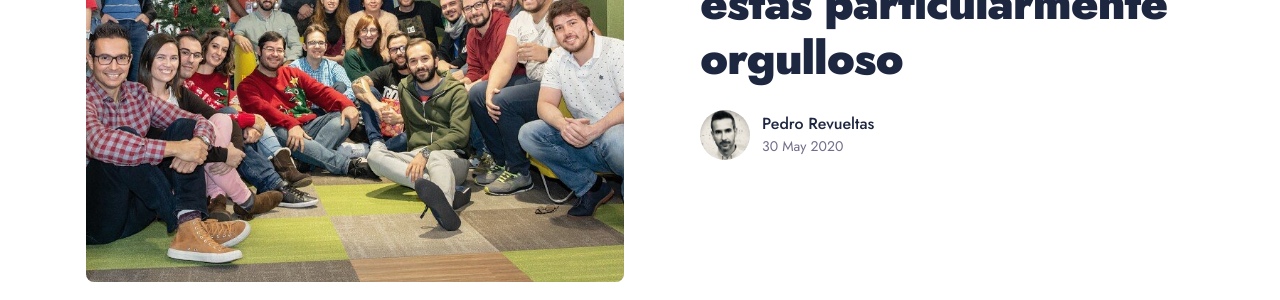
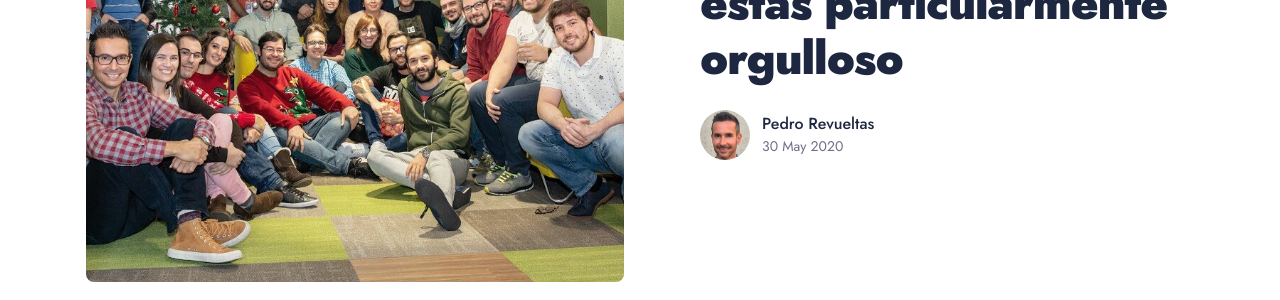
Before and after one commit to prevueltas/prevueltas.github.io, a Jekyll site: the page built from _posts/2020-05-30-ese-proyecto-del-que-estas-particularmente-orgulloso.md, in a window 1280 px wide. Shown: the part 322-622 px from the top of the page. Built offline with Jekyll 4.4.1, drawn with Linux system fonts in a browser that asks for light colours; nearby versions of some CDN libraries.

Commit message:
Updated profile pictures

```diff
--- a/_config.yml
+++ b/_config.yml
@@ -2,7 +2,7 @@
 # Site Settings
 title: Pedro Revueltas
 logo: # You can add own logo. For example '/images/logo.png'.
-description: Web personal de Pedro Revueltas
+description: Blog personal de Pedro Revueltas
 baseurl: "" # the subpath of your site, e.g. /blog
 url: "https://pedrorevueltas.com" # the base hostname & protocol for your site, e.g. http://example.com
 color_scheme: auto # You can choose three modes auto, light, and dark. By default, the auto mode is set, which means the user can choose the light or dark mode themself.
@@ -13,7 +13,7 @@
 author:
   author__name: Pedro Revueltas
   author__bio: 'Software Development Manager con una misión: lograr que equipos de alto voltaje desarrollen productos digitales asombrosos.'
-  author__avatar: '/images/pedro_revueltas_perfil_bn.jpg'
+  author__avatar: '/images/pedro-revueltas-perfil.jpg'
 
 social:
 - {icon: "ion-logo-twitter", link: "https://twitter.com/pedrorevueltas"}
@@ -33,7 +33,7 @@
 hero:
   hero__title: Hola! Soy Pedro Revueltas
   hero__description: Me dedico a gestionar y, muchas veces, liderar, equipos de desarrollo software, grandes o pequeños, pero siempre con un gran propósito.
-  hero__image: '/images/foto-equipo-lowi.jpg'
+  hero__image: '/images/foto-pedro-revueltas-portatil.jpg'
 
 
 #-------------------------------
--- a/_layouts/post.html
+++ b/_layouts/post.html
@@ -41,12 +41,12 @@
           <h1 class="post__title">{{ page.title | escape }}</h1>
 
           <div class="post__meta">
-            <a href="{{site.baseurl}}/about/" class="post__author-image">
+            <a href="{{site.baseurl}}/sobre-mi/" class="post__author-image">
               <img class="lazy" data-src="{{site.author.author__avatar}}" alt="{{site.author.author__name}}">
             </a>
 
             <div class="post__meta-bottom">
-              <a class="post__author" href="{{site.baseurl}}/about/">{{site.author.author__name}}</a>
+              <a class="post__author" href="{{site.baseurl}}/sobre-mi/">{{site.author.author__name}}</a>
               <time class="post__date" datetime="{{ page.date | date_to_xmlschema }}">{{ page.date | date_to_string }}</time>
             </div>
           </div>
```
Also changed, not shown: README.md (+3 -3 lines), images/foto-pedro-revueltas-portatil.jpg (added), images/pedro-revueltas-perfil.jpg (added).
